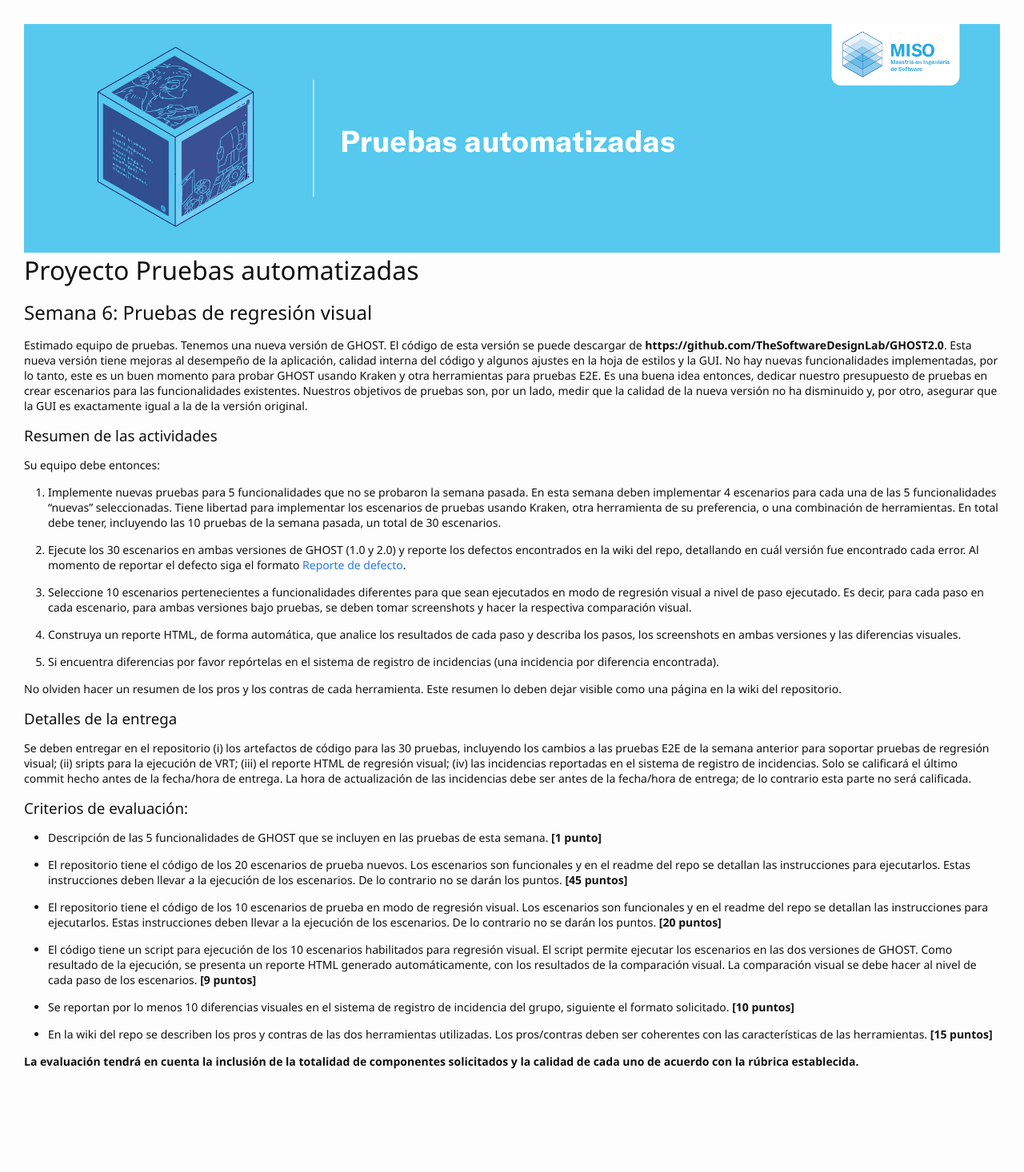
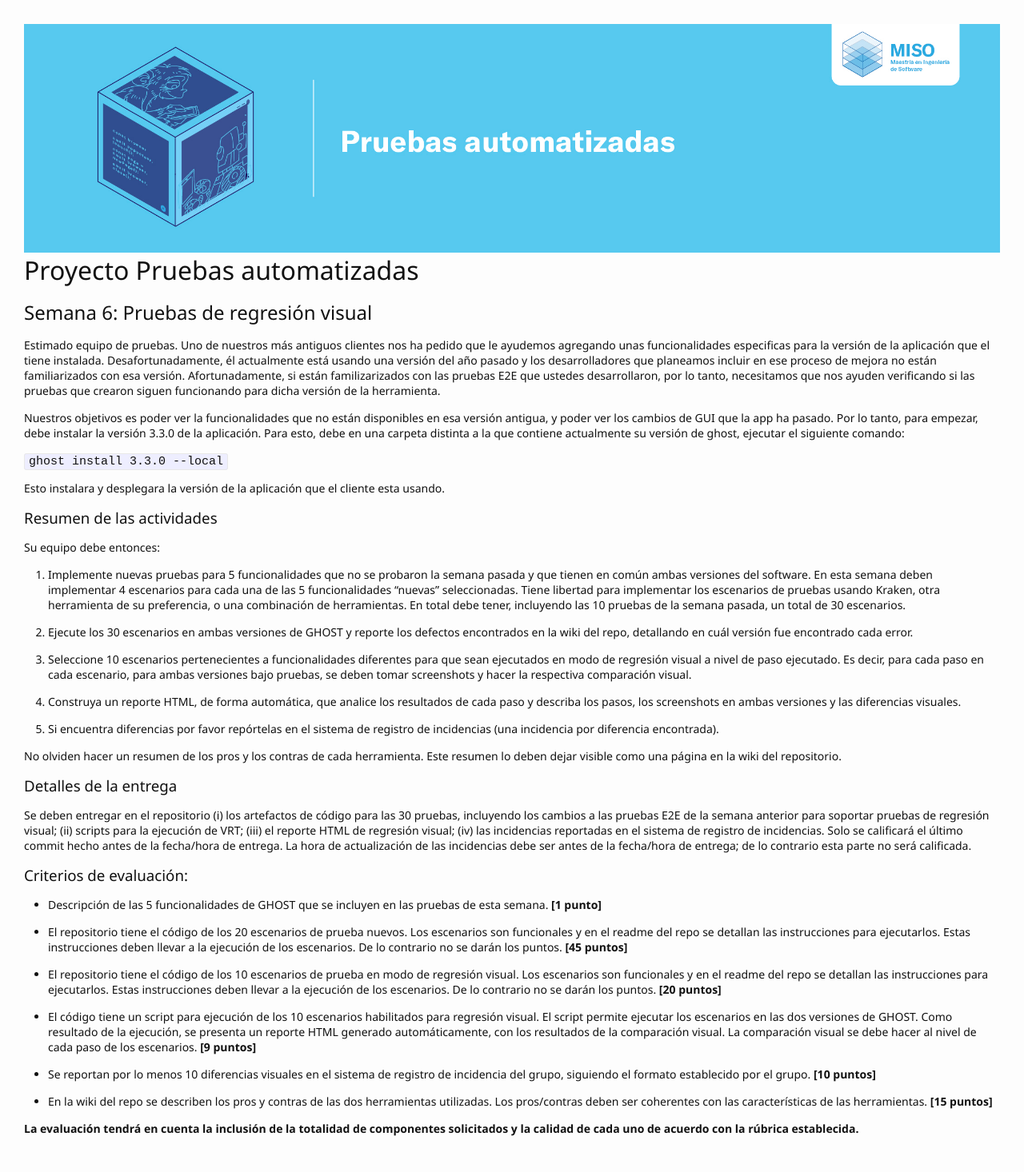
Before and after one commit to TiCSw/mt1_guias_pruebas, a Jekyll site: the page built from docs/semanas/semana6.md, in a window 1280 px wide. Shown: the whole page at 80% size. Built offline with Jekyll 4.4.1, drawn with Linux system fonts in a browser that asks for light colours; some web fonts are replaced; our own code applies the rules of GitHub Pages for plain Markdown files; comment, search, counter and statistics services are not loaded; before the commit the page ends 1382 px from its top, so only the background shows below that.

Commit message:
semana 6

````diff
--- a/docs/semanas/semana6.md
+++ b/docs/semanas/semana6.md
@@ -3,15 +3,21 @@
 
 ## Semana  6: Pruebas de regresión visual
 
-Estimado equipo de pruebas. Tenemos una nueva versión de GHOST. El código de esta versión se puede descargar de **https://github.com/TheSoftwareDesignLab/GHOST2.0**. Esta nueva versión tiene mejoras al desempeño de la aplicación, calidad interna del código y algunos ajustes en la hoja de estilos y la GUI. No hay nuevas funcionalidades implementadas, por lo tanto, este es un buen momento para probar GHOST usando Kraken y otra herramientas para pruebas E2E. Es una buena  idea  entonces, dedicar nuestro presupuesto de pruebas en crear escenarios para las funcionalidades existentes. Nuestros objetivos de pruebas son, por un lado, medir que la calidad de la nueva versión no ha disminuido y, por otro, asegurar que la GUI es exactamente igual a la de la versión original.
+Estimado equipo de pruebas. Uno de nuestros más antiguos clientes nos ha pedido que le ayudemos agregando unas funcionalidades especificas para la versión de la aplicación que el tiene instalada. Desafortunadamente, él actualmente está usando una versión del año pasado y los desarrolladores que planeamos incluir en ese proceso de mejora no están familiarizados con esa versión. Afortunadamente, si están familizarizados con las pruebas E2E que ustedes desarrollaron, por lo tanto, necesitamos que nos ayuden verificando si las pruebas que crearon siguen funcionando para dicha versión de la herramienta.
+
+Nuestros objetivos es poder ver la funcionalidades que no están disponibles en esa versión antigua, y poder ver los cambios de GUI que la app ha pasado. Por lo tanto, para empezar, debe instalar la versión 3.3.0 de la aplicación. Para esto, debe en una carpeta distinta a la que contiene actualmente su versión de ghost, ejecutar el siguiente comando:
+
+``` ghost install 3.3.0 --local```
+
+Esto instalara y desplegara la versión de la aplicación que el cliente esta usando.
 
 ### Resumen de las actividades
 
 Su equipo debe entonces:
 
-1. Implemente nuevas pruebas para 5 funcionalidades que no se probaron la semana pasada. En esta semana deben implementar 4 escenarios para cada una de las 5 funcionalidades "nuevas" seleccionadas. Tiene libertad para implementar los escenarios de pruebas usando Kraken, otra herramienta de su preferencia, o una combinación de herramientas. En total debe tener, incluyendo  las 10 pruebas de la semana pasada, un total de 30 escenarios.
+1. Implemente nuevas pruebas para 5 funcionalidades que no se probaron la semana pasada y que tienen en común ambas versiones del software. En esta semana deben implementar 4 escenarios para cada una de las 5 funcionalidades "nuevas" seleccionadas. Tiene libertad para implementar los escenarios de pruebas usando Kraken, otra herramienta de su preferencia, o una combinación de herramientas. En total debe tener, incluyendo  las 10 pruebas de la semana pasada, un total de 30 escenarios.
 
-2. Ejecute los 30 escenarios en ambas versiones de GHOST (1.0  y 2.0) y reporte los defectos encontrados en la wiki del repo, detallando en cuál versión fue encontrado cada error. Al momento de reportar el defecto siga el formato [Reporte de defecto](https://thesoftwaredesignlab.github.io/AutTestingCourseraBook/templates/reporte-defecto.docx).
+2. Ejecute los 30 escenarios en ambas versiones de GHOST y reporte los defectos encontrados en la wiki del repo, detallando en cuál versión fue encontrado cada error.
 
 3. Seleccione 10 escenarios pertenecientes a funcionalidades diferentes para que sean ejecutados en modo de regresión visual a nivel de paso ejecutado. Es decir, para cada paso en cada escenario, para ambas versiones bajo pruebas, se deben tomar screenshots y hacer la respectiva comparación visual.
 
@@ -22,7 +28,7 @@
  No olviden hacer un resumen de los pros y los contras de cada herramienta. Este resumen lo deben dejar visible como una página en la wiki del repositorio.
 
 ### Detalles de la entrega
-Se deben entregar en el repositorio (i) los artefactos de código para las 30 pruebas, incluyendo los cambios  a las pruebas E2E de la semana anterior para soportar pruebas de regresión visual; (ii) sripts para la ejecución de VRT; (iii) el reporte HTML de regresión visual;  (iv) las incidencias reportadas en el sistema de registro de incidencias. Solo se calificará el último commit hecho antes de la fecha/hora de entrega. La hora de actualización de las incidencias debe ser antes de la fecha/hora de entrega; de lo contrario esta parte no será calificada.
+Se deben entregar en el repositorio (i) los artefactos de código para las 30 pruebas, incluyendo los cambios a las pruebas E2E de la semana anterior para soportar pruebas de regresión visual; (ii) scripts para la ejecución de VRT; (iii) el reporte HTML de regresión visual;  (iv) las incidencias reportadas en el sistema de registro de incidencias. Solo se calificará el último commit hecho antes de la fecha/hora de entrega. La hora de actualización de las incidencias debe ser antes de la fecha/hora de entrega; de lo contrario esta parte no será calificada.
 
 ### Criterios de evaluación:
 
@@ -34,7 +40,7 @@
 
 - El código tiene un script para ejecución de los 10 escenarios habilitados para regresión visual. El script permite ejecutar los escenarios en las dos versiones de GHOST. Como resultado de la ejecución, se presenta un reporte HTML generado automáticamente, con los resultados de la comparación visual. La comparación visual se debe hacer al nivel de cada paso de los escenarios. **[9 puntos]**
 
-- Se reportan por lo menos 10  diferencias  visuales en el sistema de registro de incidencia del grupo, siguiente el formato solicitado. **[10 puntos]**
+- Se reportan por lo menos 10 diferencias visuales en el sistema de registro de incidencia del grupo, siguiendo el formato establecido por el grupo. **[10 puntos]**
 
 - En la wiki del repo se describen los pros y contras de las dos herramientas utilizadas. Los pros/contras deben ser coherentes con las características de las herramientas. **[15 puntos]**
 
````
